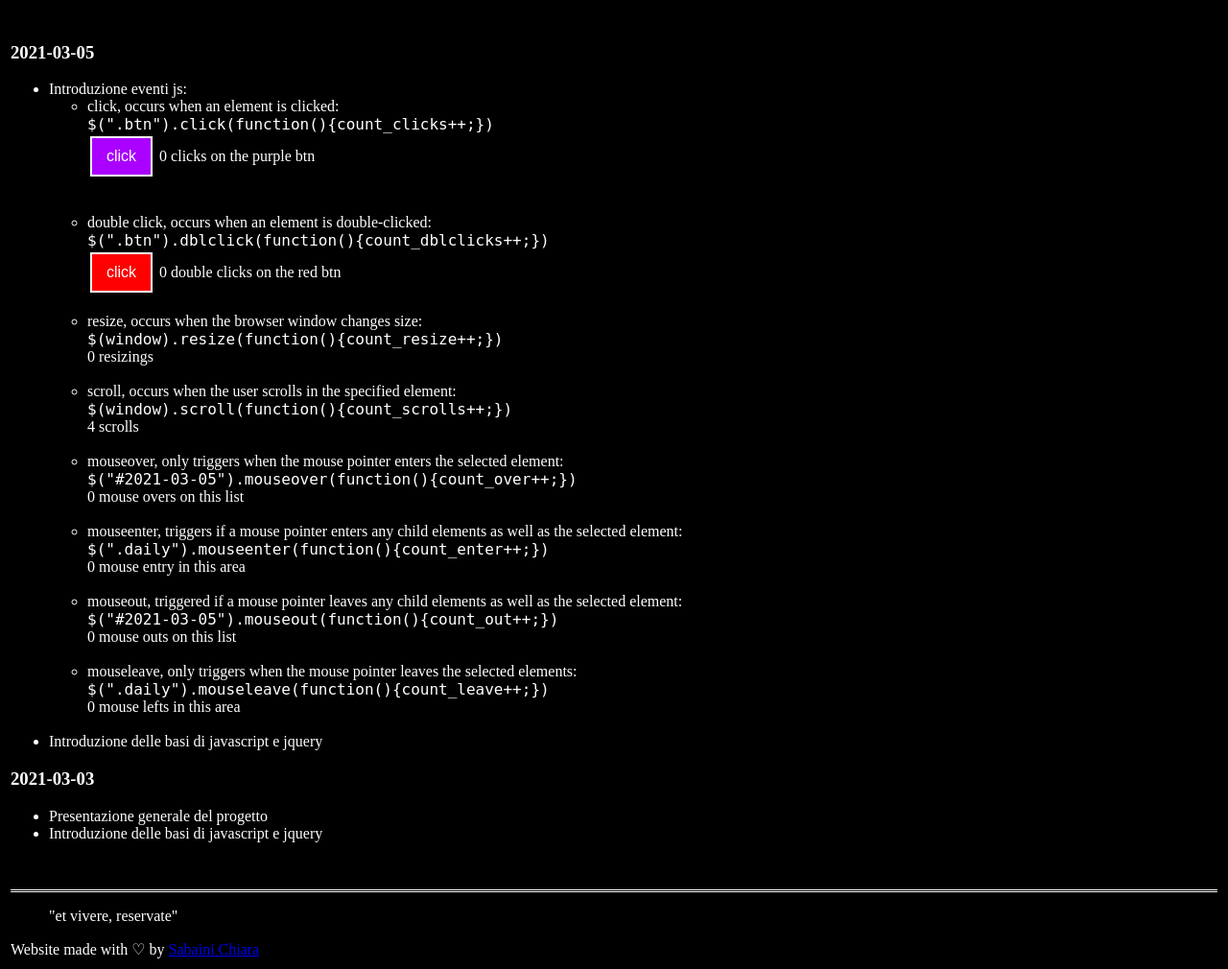
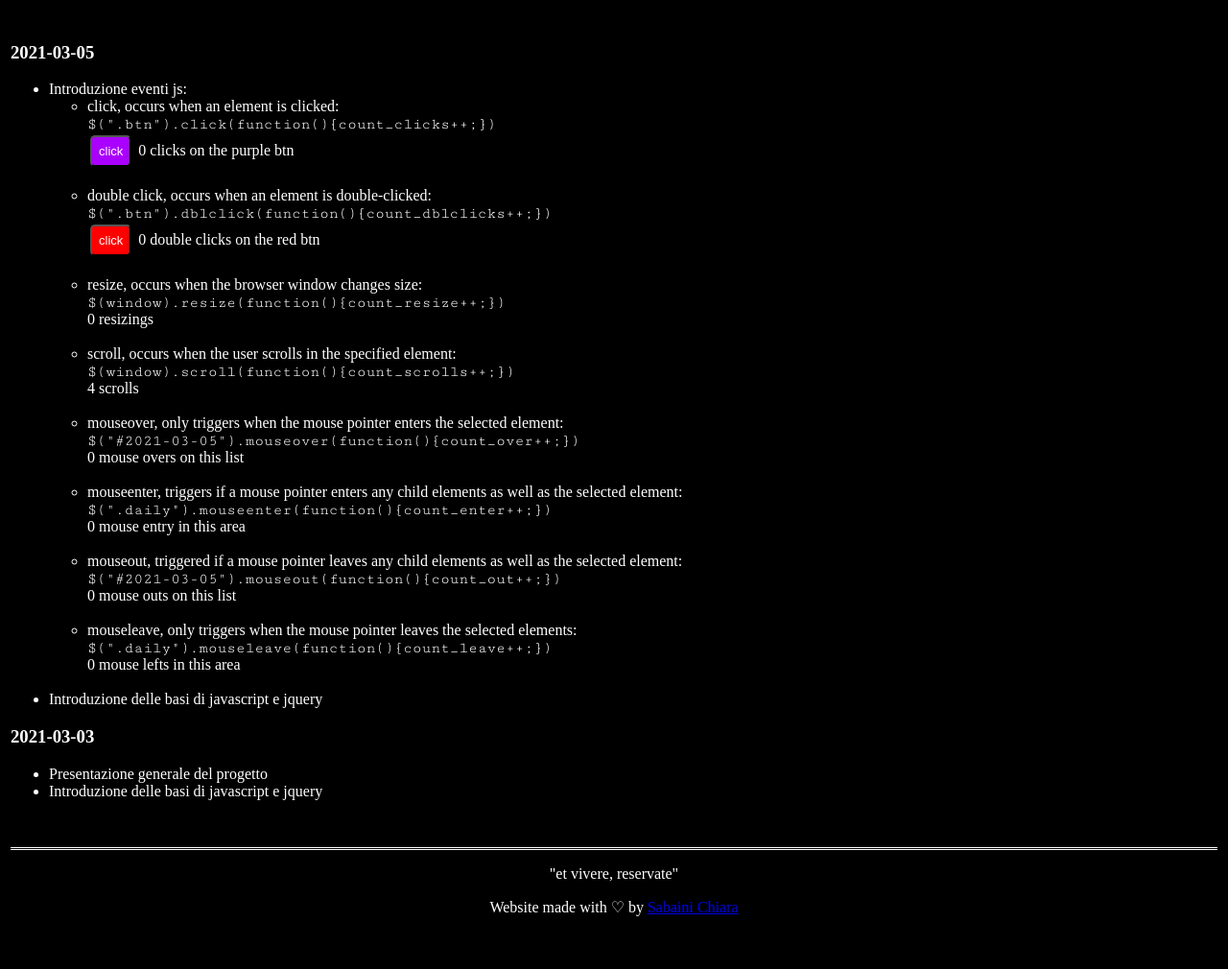
Before and after one commit to chiarasabaini/pcto, a PHP site: page / in a window 1280 px wide. Shown: the part 80-1090 px from the top of the page at 96% size. After the commit the page ends 1035 px from the top, so only its background shows below. Run offline with PHP 8.4, Linux system fonts and the light colour scheme; some libraries are stand-ins or nearby versions.

Commit message:
minimal changes

```diff
--- a/index.html
+++ b/index.html
@@ -45,7 +45,6 @@
                                 <button class="btn" id="purple-btn">click</button>
                                 <span id="click">0</span> clicks on the purple btn
                             </li>
-                            <br>
                             <br>
                             <li>double click, occurs when an element is double-clicked:<br>
                                 <code>$(".btn").dblclick(function(){count_dblclicks++;})</code><br>
--- a/res/css/style.css
+++ b/res/css/style.css
@@ -1,3 +1,4 @@
+@import url("https://fonts.googleapis.com/css2?family=Cutive+Mono&display=swap");
 * {
   -webkit-box-sizing: border-box;
           box-sizing: border-box;
@@ -56,6 +57,14 @@ hr {
   border-top: medium double #ffffff;
 }
 
+footer {
+  text-align: center;
+}
+
+code {
+  font-family: 'Cutive Mono', monospace;
+}
+
 div#content {
   padding: 25px 0px;
   -webkit-box-align: center;
@@ -76,14 +85,14 @@ div#content {
 
 .btn {
   background-color: black;
-  border: none;
   color: white;
-  padding: 10px 15px;
+  padding: 7px 7px;
   margin: 3px;
-  border: 2px solid white;
+  border: 2px solid round white;
+  border-radius: 5px;
   text-align: center;
   text-decoration: none;
   display: inline-block;
-  font-size: 16px;
+  font-size: 13px;
 }
 /*# sourceMappingURL=style.css.map */
--- a/res/css/style.scss
+++ b/res/css/style.scss
@@ -1,3 +1,5 @@
+@import url('https://fonts.googleapis.com/css2?family=Cutive+Mono&display=swap');
+
 $primary-text: #ffffff;
 
 $primary-bg: #000000;
@@ -56,6 +58,14 @@ hr {
     border-top: medium double $primary-text;
 }
 
+footer {
+    text-align: center;
+}
+
+code {
+    font-family: 'Cutive Mono', monospace;
+}
+
 // ids
 
 div#content {
@@ -77,13 +87,13 @@ div#content {
 
 .btn {
     background-color: black;
-    border: none;
     color: white;
-    padding: 10px 15px;
+    padding: 7px 7px;
     margin: 3px;
-    border: 2px solid white;
+    border: 2px solid round white;
+    border-radius: 5px;
     text-align: center;
     text-decoration: none;
     display: inline-block;
-    font-size: 16px;
+    font-size: 13px;
 }
```
Also changed, not shown: 1 other file.
